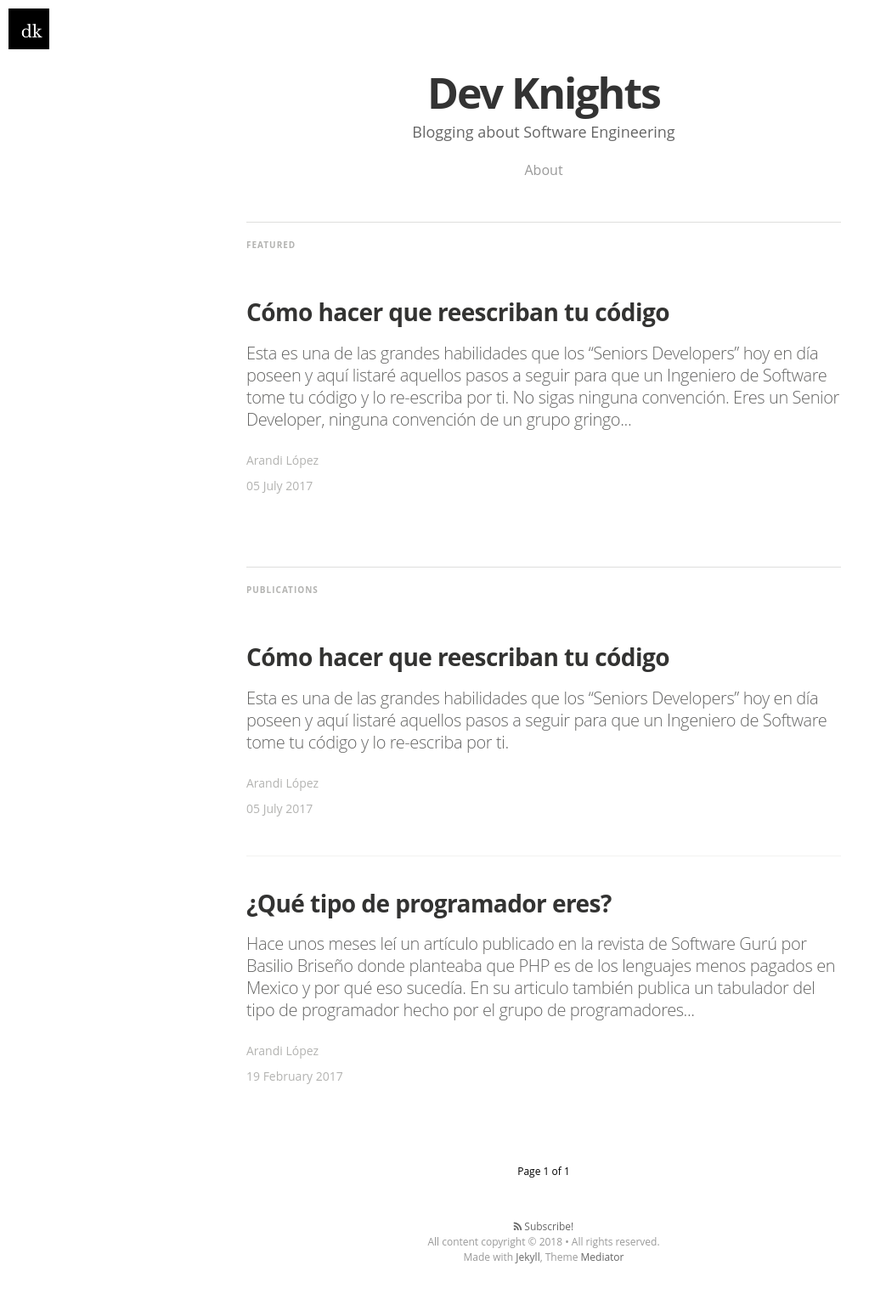
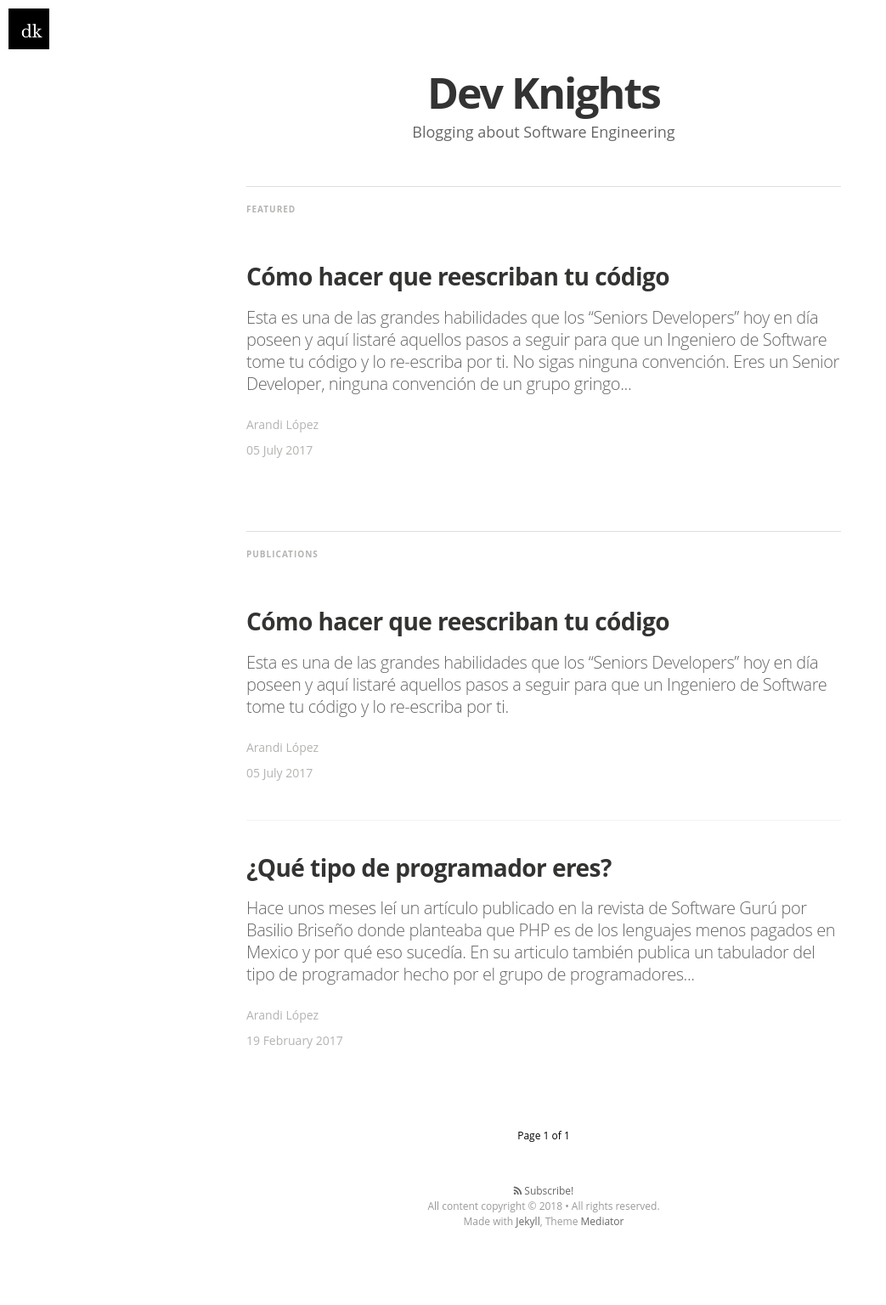
Before and after one commit to dev-knights/dev-knights.github.io, a Jekyll site: the page built from index.html, in a window 1280 px wide. Shown: the whole page at 85% size, without its empty margins (0-1043 px from the left). Built offline with Jekyll 4.4.1, drawn with Linux system fonts in a browser that asks for light colours; nearby versions of some CDN libraries; some web fonts are replaced; the list of posts is cut into pages by our own code; after the commit the page ends 1494 px from its top, so only the background shows below that.

Commit message:
no about page link

```diff
--- a/index.html
+++ b/index.html
@@ -17,7 +17,7 @@ layout: default
             &nbsp;&nbsp;·&nbsp;&nbsp;
         {% endif %}
       {% endfor %} -->
-      <a href={{ "/about" | prepend: site.baseurl }}>About</a>
+      <!-- <a href={{ "/about" | prepend: site.baseurl }}>About</a> -->
     </div>
 </header>
 
```
